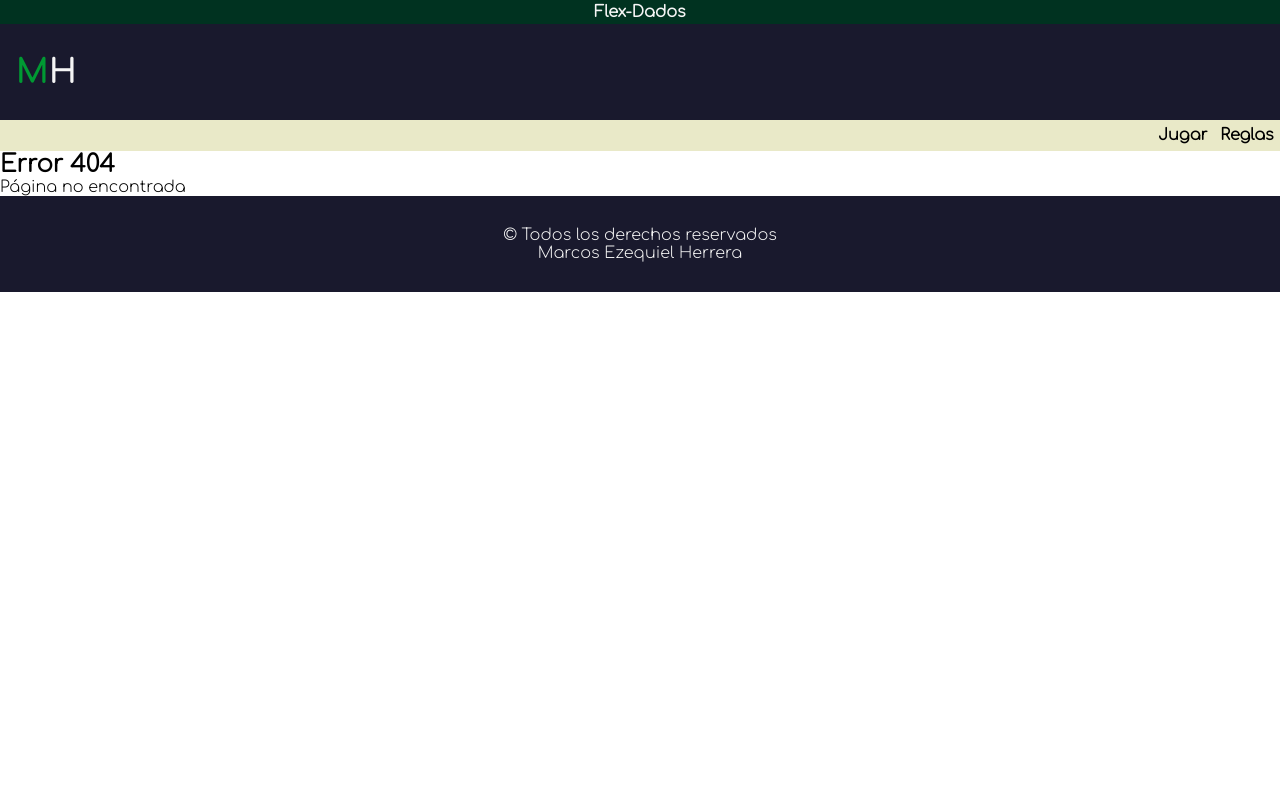
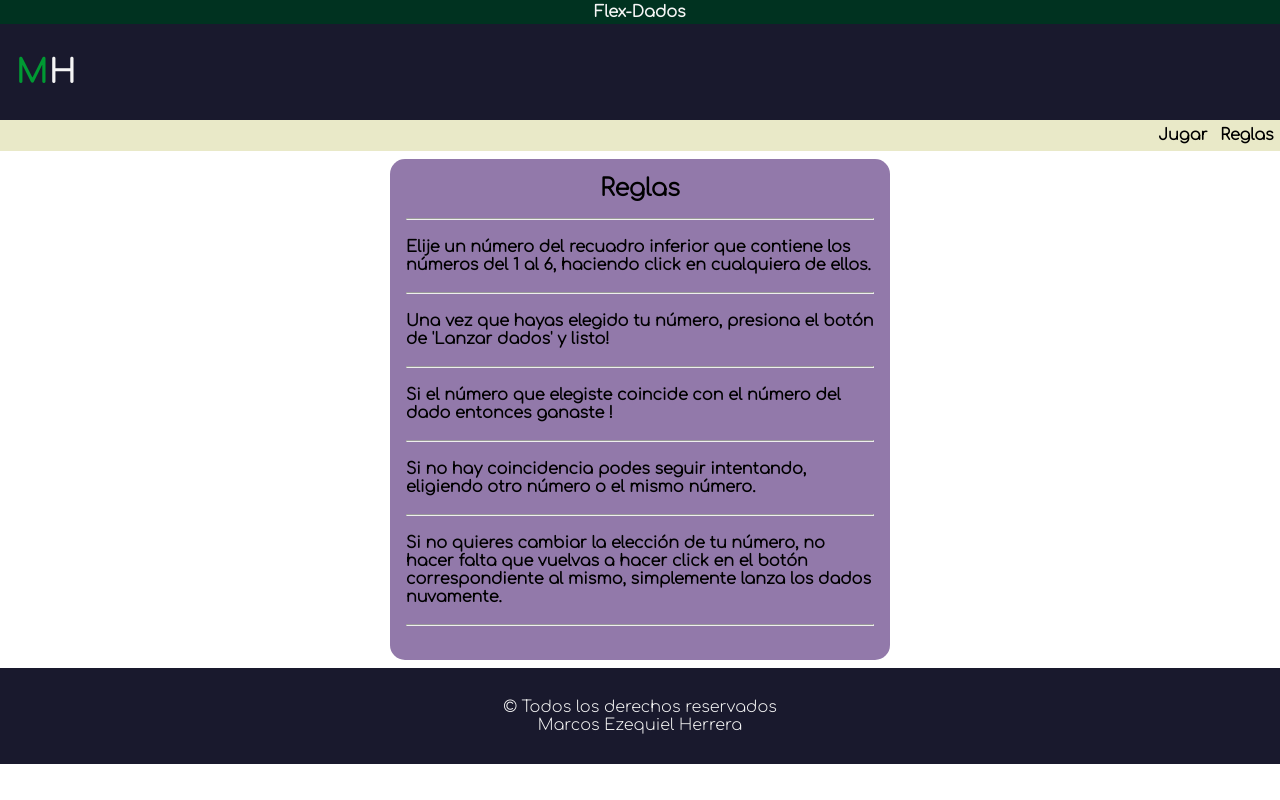
Before and after one commit to marcosihe/dados-react, a React (Create React App) app: page /dados-react/reglas in a window 1280 px wide. Before the commit this address had no page. Built offline with nearby package versions, Linux system fonts and the light colour scheme.

Commit message:
Modificar estilos de reglas

```diff
--- a/src/App.js
+++ b/src/App.js
@@ -14,7 +14,7 @@ function App() {
         <Route exact path="/dados-react">
           <Inicio />
         </Route>
-        <Route exact path="dados-react/reglas">
+        <Route exact path="/dados-react/reglas">
           <Reglas />
         </Route>
         <Route exact path="/dados-react/*">
--- a/src/components/css/Reglas.module.css
+++ b/src/components/css/Reglas.module.css
@@ -1,14 +1,15 @@
 .mainRules {
     display: flex;
-    flex-wrap: wrap;
     justify-content: center;
     align-content: center;
 }
 
 .sectionRules {
-    background-color: rgb(168, 92, 240);
+    background-color: rgb(146, 121, 170);
     border-radius: 15px;
     margin: 0.5rem;
+    max-width: 500px;
+
 }
 
 .rulesTitle {
@@ -24,10 +25,3 @@
 li {
     font-weight: bold;
 }
-
-@media (min-width: 600px) {
-    .extraSectionRules {
-        width: 100%;
-        height: 4rem;
-    }
-}
```
